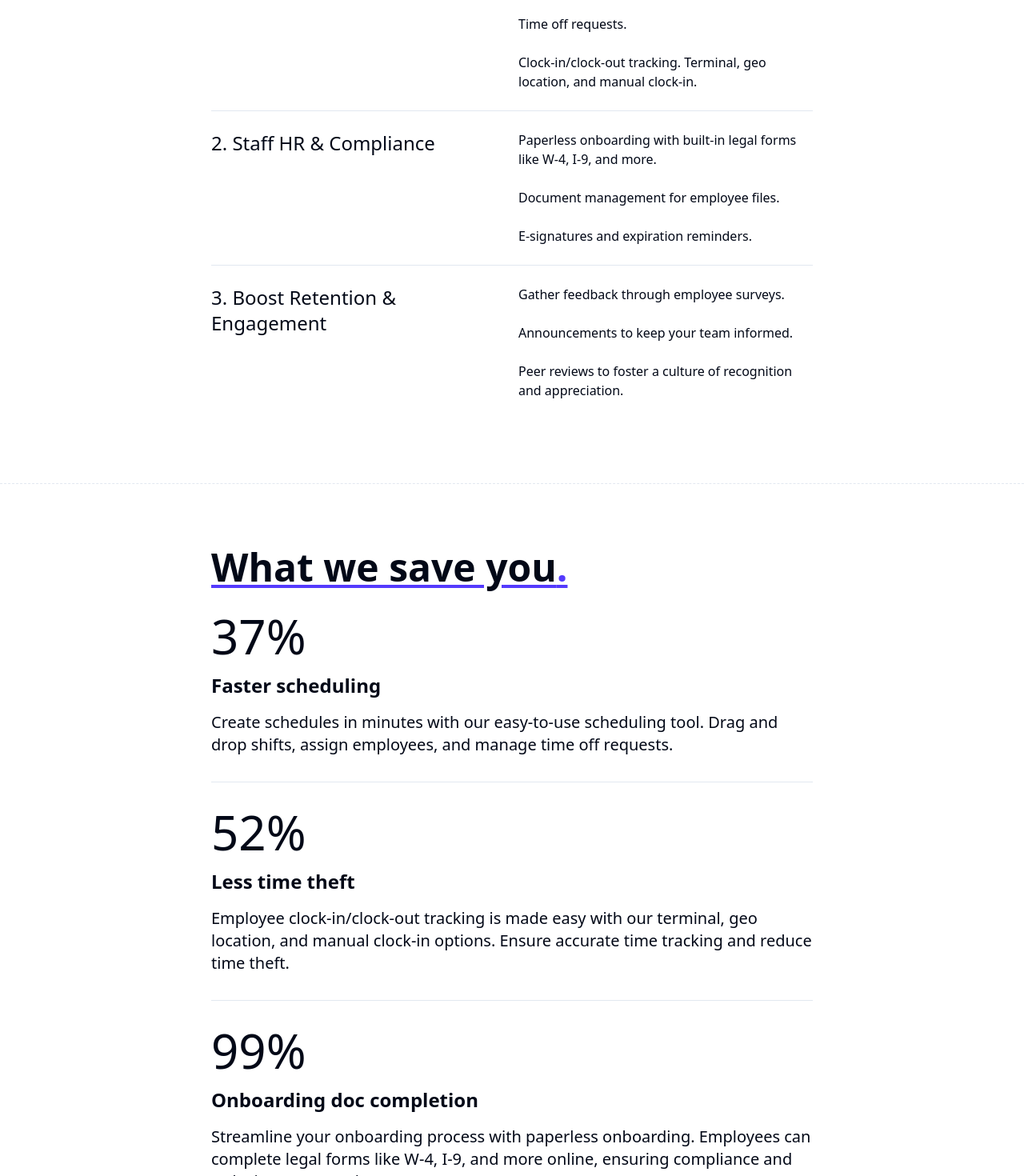
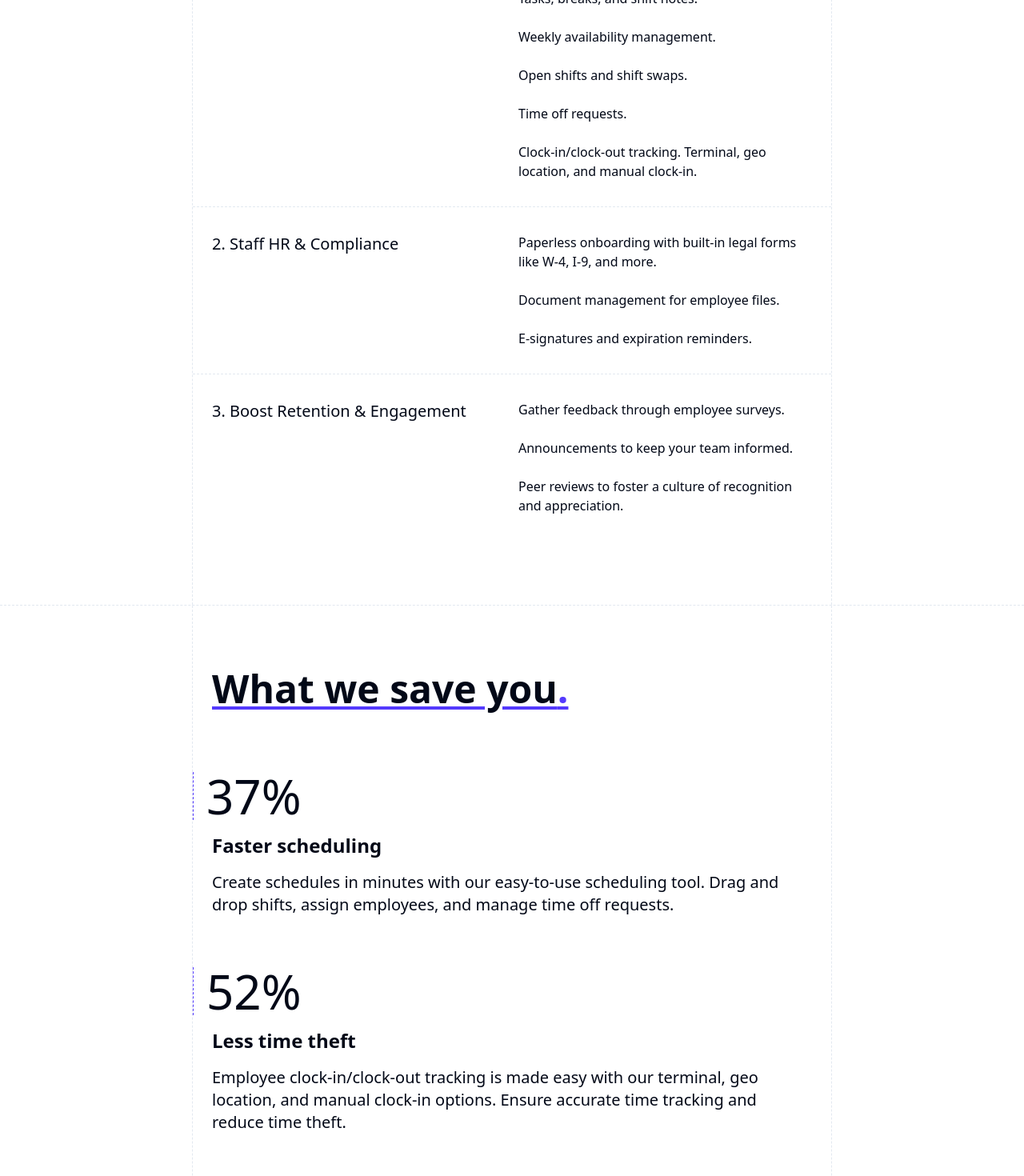
Before and after one commit to ForkHR/forkhr-website, a React (Vite) app: page / in a window 1280 px wide. Shown: the part 1240-2710 px from the top of the page at 80% size. Built offline with nearby package versions, Linux system fonts and the light colour scheme; a web font is replaced by a local one.

Commit message:
Enhance Scheduler component with new sections for schedule sharing and management insights

```diff
--- a/src/pages/Home.jsx
+++ b/src/pages/Home.jsx
@@ -7,7 +7,7 @@ import { Link } from 'react-router-dom'
 
 const Section1 = () => {
     return (
-        <div className="max-w-[800px] mx-auto px-6 flex gap-5 min-h-[60vh] flex-col md:flex-row">
+        <div className="max-w-[800px] mx-auto px-6 flex gap-5 min-h-[60vh] flex-col md:flex-row border-l border-r border-slate-200 border-dashed">
             <div className="mx-auto w-full flex max-w-[980px] flex-col gap-3 md:gap-6 py-8 md:py-12 md:pb-8 lg:py-24 lg:pb-20 flex-1 justify-center">
                 <h1 className="max-w-[350px] md:max-w-[650px] text-5xl font-bold leading-tight tracking-tighter lg:text-6xl xl:text-7xl lg:leading-[1.1]">
                     Workforce<br/>management<br/>made easy<span className="text-primary">.</span>
@@ -46,9 +46,8 @@ const Section2 = () => {
     return (
         // Animation fade-in page
         <div className=" border-t border-slate-200 bg-white fade-in-up border-dashed">
-        <section className="max-w-[800px] mx-auto w-100 px-6 min-h-screen py-20">
-            <div className="max-w-[800px] mx-auto">
-                <div className="flex justify-between pb-10 flex-col gap-8">
+        <section className="max-w-[800px] mx-auto w-100 py-20 border-l border-r border-dashed border-slate-200">
+            <div className="flex justify-between px-6 pb-10 flex-col gap-8 max-w-[75%]">
                 <div className="flex-1">
                     <h1 className="text-5xl font-semibold underline decoration-primary decoration-4 underline-offset-4 text-pri">
                         Optimize your operations<span className="text-primary">.</span>
@@ -59,7 +58,7 @@ const Section2 = () => {
                 </p>
             </div>
             <div>
-                    <div className="flex justify-between border-b py-6">
+                <div className="flex justify-between px-6 border-b py-6">
                     <h5 className="text-base md:text-base flex-1 font-semibold">
                         YOUR BUSINESS GOAL
                     </h5>
@@ -67,8 +66,8 @@ const Section2 = () => {
                         HOW WE SOLVE IT
                     </div>
                 </div>
-                    <div className="flex gap-4 justify-between border-b py-6">
-                        <h5 className="text-xl md:text-2xl flex-1">
+                <div className="flex gap-4 px-6 border-slate-200 border-dashed justify-between border-b py-8">
+                    <h5 className="text-xl text-semibold flex-1">
                         1. Schedule & Time Tracking
                     </h5>
                     <div className="text-base md:text-base flex-1 flex flex-col gap-2 md:gap-6">
@@ -92,8 +91,8 @@ const Section2 = () => {
                         </p>
                     </div>
                 </div>
-                    <div className="flex gap-4 justify-between border-b py-6">
-                        <h5 className="text-xl md:text-2xl flex-1">
+                <div className="flex gap-4 px-6 border-slate-200 border-dashed justify-between border-b py-8">
+                    <h5 className="text-xl text-semibold flex-1">
                         2. Staff HR & Compliance
                     </h5>
                     <div className="text-base md:text-base flex-1 flex flex-col gap-2 md:gap-6">
@@ -108,8 +107,8 @@ const Section2 = () => {
                         </p>
                     </div>
                 </div>
-                    <div className="flex gap-4 justify-between py-6">
-                        <h5 className="text-xl md:text-2xl flex-1">
+                <div className="flex gap-4 px-6 border-slate-200 border-dashed justify-between py-8">
+                    <h5 className="text-xl text-semibold flex-1">
                         3. Boost Retention & Engagement
                     </h5>
                     <div className="text-base md:text-base flex-1 flex flex-col gap-2 md:gap-6">
@@ -125,7 +124,6 @@ const Section2 = () => {
                     </div>
                 </div>
             </div>
-            </div>
         </section>
         </div>
     )
@@ -133,77 +131,79 @@ const Section2 = () => {
 
 const Section3 = () => {
     return (
-        <section className="min-h-[75vh] md:py-20 py-10 border-t border-slate-200 bg-white fade-in-up border-dashed">
-            <div className="max-w-[800px] mx-auto px-6 gap-8">
-                <div className="flex justify-between flex-col gap-8">
-                    <div className="text-5xl font-semibold flex-1">
+        <section className="border-t border-slate-200 bg-white fade-in-up border-dashed">
+            <div className="max-w-[800px] mx-auto w-100 py-20 border-l border-r border-slate-200 border-dashed">
+                <div className="flex justify-between flex-col gap-20">
+                    <div className="text-5xl font-semibold flex-1 px-6">
                         <div className="max-w-[75%] font-semibold underline decoration-primary decoration-4 underline-offset-4">
                             What we save you<span className="text-primary">.</span>
                         </div>
                     </div>
                     <div className="flex flex-col gap-8">
                         <div className="flex flex-col flex-1">
-                            <div className="flex flex-col border-b pb-8 gap-4">
-                                <div className="text-6xl">
+                            <div className="flex flex-col pb-8 gap-4">
+                                <div className="text-6xl px-6 border-l border-primary pl-4 border-dashed">
                                     37%
                                 </div>
-                                <div className="text-2xl font-semibold">
+                                <div className="text-2xl font-semibold px-6">
                                     Faster scheduling
                                 </div>
-                                <div className="text-xl">
+                                <div className="text-xl px-6">
                                     Create schedules in minutes with our easy-to-use scheduling tool. Drag and drop shifts, assign employees, and manage time off requests.
                                 </div>
                             </div>
                         </div>
                         <div className="flex flex-col flex-1">
-                            <div className="flex flex-col border-b pb-8 gap-4">
-                                <div className="text-6xl">
+                            <div className="flex flex-col pb-8 gap-4">
+                                <div className="text-6xl px-6 border-l border-primary pl-4 border-dashed">
                                 52%
                             </div>
-                                <div className="text-2xl font-semibold">
+                            <div className="text-2xl font-semibold px-6">
                                 Less time theft
                             </div>
-                                <div className="text-xl">
+                            <div className="text-xl px-6">
                                 Employee clock-in/clock-out tracking is made easy with our terminal, geo location, and manual clock-in options. Ensure accurate time tracking and reduce time theft.
                             </div>
                         </div>
                     </div>
+                    <div className="flex flex-col gap-8">
                         <div className="flex flex-col flex-1">
-                            <div className="flex flex-col border-b pb-8 gap-4">
-                                <div className="text-6xl">
+                            <div className="flex flex-col pb-8 gap-4">
+                                <div className="text-6xl px-6 border-l border-primary pl-4 border-dashed">
                                     99%
                                 </div>
-                                <div className="text-2xl font-semibold">
+                                <div className="text-2xl font-semibold px-6">
                                     Onboarding doc completion
                                 </div>
-                                <div className="text-xl">
+                                <div className="text-xl px-6">
                                     Streamline your onboarding process with paperless onboarding. Employees can complete legal forms like W-4, I-9, and more online, ensuring compliance and reducing paperwork.
                                 </div>
                             </div>
                         </div>
                         <div className="flex flex-col flex-1">
-                            <div className="flex flex-col border-b pb-8 gap-4">
-                                <div className="text-6xl">
+                            <div className="flex flex-col pb-8 gap-4">
+                                <div className="text-6xl px-6 border-l border-primary pl-4 border-dashed">
                                     2x
                                 </div>
-                                <div className="text-2xl font-semibold">
+                                <div className="text-2xl font-semibold px-6">
                                     More staff announcement reads & engagement
                                 </div>
-                                <div className="text-xl">
+                                <div className="text-xl px-6">
                                     Keep your team informed with announcements. Share important updates, news, and events to ensure everyone is on the same page.
                                 </div>
                             </div>
                         </div>
                         <div className="flex flex-col flex-1">
                             <div className="flex flex-col pb-8 gap-4">
-                                <div className="text-6xl">
+                                <div className="text-6xl px-6 border-l border-primary pl-4 border-dashed">
                                     3x
                                 </div>
-                                <div className="text-2xl font-semibold">
+                                <div className="text-2xl font-semibold px-6">
                                     More performance feedback
                                 </div>
-                                <div className="text-xl">
+                                <div className="text-xl px-6">
                                     Foster a culture of recognition and appreciation with peer reviews. Encourage employees to give feedback to each other, boosting morale and engagement.
+                                </div>
                             </div>
                         </div>
                     </div>
@@ -218,6 +218,7 @@ const apps = [
     {
         name: "Schedule",
         title: "Simple scheduling",
+        to: '/scheduler',
         description: "Create schedule in minutes with our easy-to-use scheduling tool. Drag and drop shifts, assign employees, and manage time off requests. Shift pool with open shifts and shift swaps.",
         icon: <div className="h-8 w-8 flex justify-center items-center rounded-full bg-[#3647dd]"><CalendarClock className="w-4 h-4" color="#fff"/></div>,
         image: "/assets/pebble-1.png"
@@ -225,36 +226,42 @@ const apps = [
     {
         name: "Time Tracking",
         title: "Accurate time tracking",
+        to: '/time-tracking',
         description: "Employee clock-in/clock-out tracking is made easy with our terminal, geo location, and manual clock-in options. Ensure accurate time tracking and reduce time theft.",
         icon: <div className="h-8 w-8 flex justify-center items-center rounded-full bg-[#3647dd]"><ClockIcon className="w-4 h-4" color="#fff"/></div>,
     },
     {
         name: "Onboarding",
         title: "Paperless onboarding",
+        to: '/onboarding',
         description: "Streamline your onboarding process with paperless onboarding. Employees can complete legal forms like W-4, I-9, and more online, ensuring compliance and reducing paperwork.",
         icon: <div className="h-8 w-8 flex justify-center items-center rounded-full bg-[#3647dd]"><UserIcon className="w-4 h-4" color="#fff"/></div>,
     },
     {
         name: "Documents",
         title: "Employee documents",
+        to: "/documents",
         description: "Manage employee documents with ease. Upload, request and create documents for your employees. Set expiration reminders and e-signatures to ensure compliance and keep your team organized.",
         icon: <div className="h-8 w-8 flex justify-center items-center rounded-full bg-[#3647dd]"><FolderIcon className="w-4 h-4" color="#fff"/></div>,
     },
     {
         name: "Surveys",
         title: "Gather feedback",
+        to: "/surveys",
         description: "Gather feedback from your team with employee surveys. Create custom or from our templates survey to get insights into employee satisfaction, engagement, and performance.",
         icon: <div className="h-8 w-8 flex justify-center items-center rounded-full bg-[#3647dd]"><PieChartIcon className="w-4 h-4" color="#fff"/></div>,
     },
     {
         name: "Announcements",
         title: "Keep your team informed",
+        to: "/announcements",
         description: "Keep your team informed with announcements. Share important updates, news, and events to ensure everyone is on the same page.",
         icon: <div className="h-8 w-8 flex justify-center items-center rounded-full bg-[#3647dd]"><BellIcon className="w-4 h-4" color="#fff"/></div>,
     },
     {
         name: "Peer Reviews",
         title: "Foster a culture of recognition",
+        to: "/reviews",
         description: "Foster a culture of recognition and appreciation with peer reviews. Encourage employees to give feedback to each other, boosting morale and engagement.",
         icon: <div className="h-8 w-8 flex justify-center items-center rounded-full bg-[#3647dd]"><StarIcon className="w-4 h-4" color="#fff"/></div>,
     },
@@ -264,7 +271,7 @@ const Section4 = () => {
     return (
         <div className="border-t border-slate-200 fade-in-up border-dashed">
             {apps.map((app, index) => (
-            <div className={`max-w-[800px] mx-auto px-6 flex gap-5 min-h-[90vh] flex-col md:flex-row border-l border-r border-dashed border-slate-200${index === 0 ? "" : " border-t"}`}
+            <div className={`max-w-[800px] mx-auto px-6 flex gap-5 min-h-[75vh] flex-col md:flex-row border-l border-r border-dashed border-slate-200${index === 0 ? "" : " border-t"}`}
                 key={index}
             >
                 <div className="mx-auto w-full flex max-w-[980px] flex-col gap-3 md:gap-6 py-8 md:py-12 md:pb-8 lg:py-24 lg:pb-20 flex-1 justify-center">
@@ -283,9 +290,9 @@ const Section4 = () => {
                     </p>
                     <div className="md:pb-10">
                         <div className="flex w-full space-x-4 rounded">
-                            <Link to="https://app.forkhr.com/register" target="_blank">
+                            <Link to={app.to}>
                                 <Button className="px-6">
-                                    Try {app.name}
+                                    {app.name}
                                     <ArrowRight className="w-4 h-4 ms-2"/>
                                 </Button>
                             </Link>
```
Also changed, not shown: src/pages/Scheduler.jsx (+158 -8 lines). Lines whose indentation alone changed are shown as unchanged.
